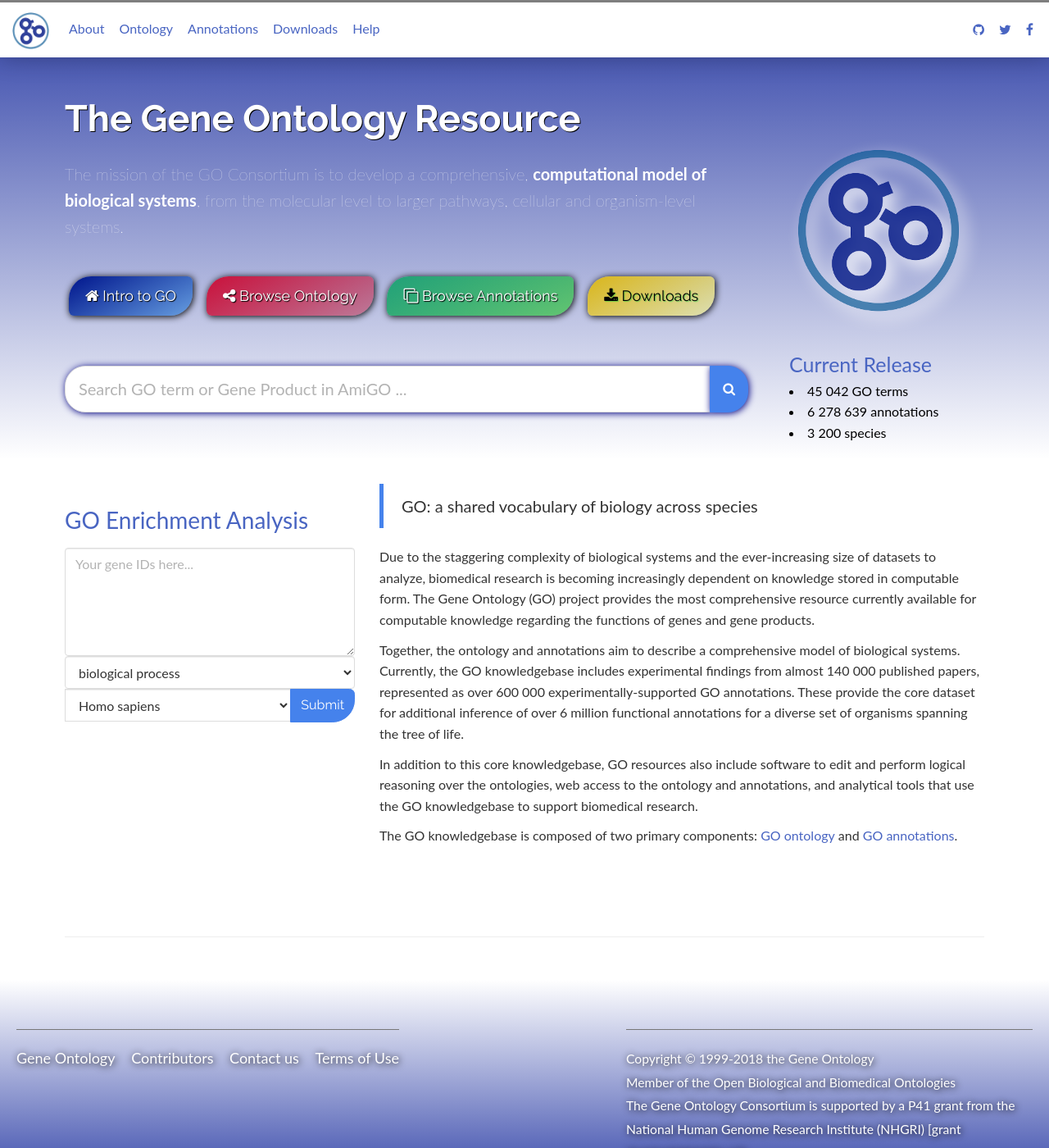
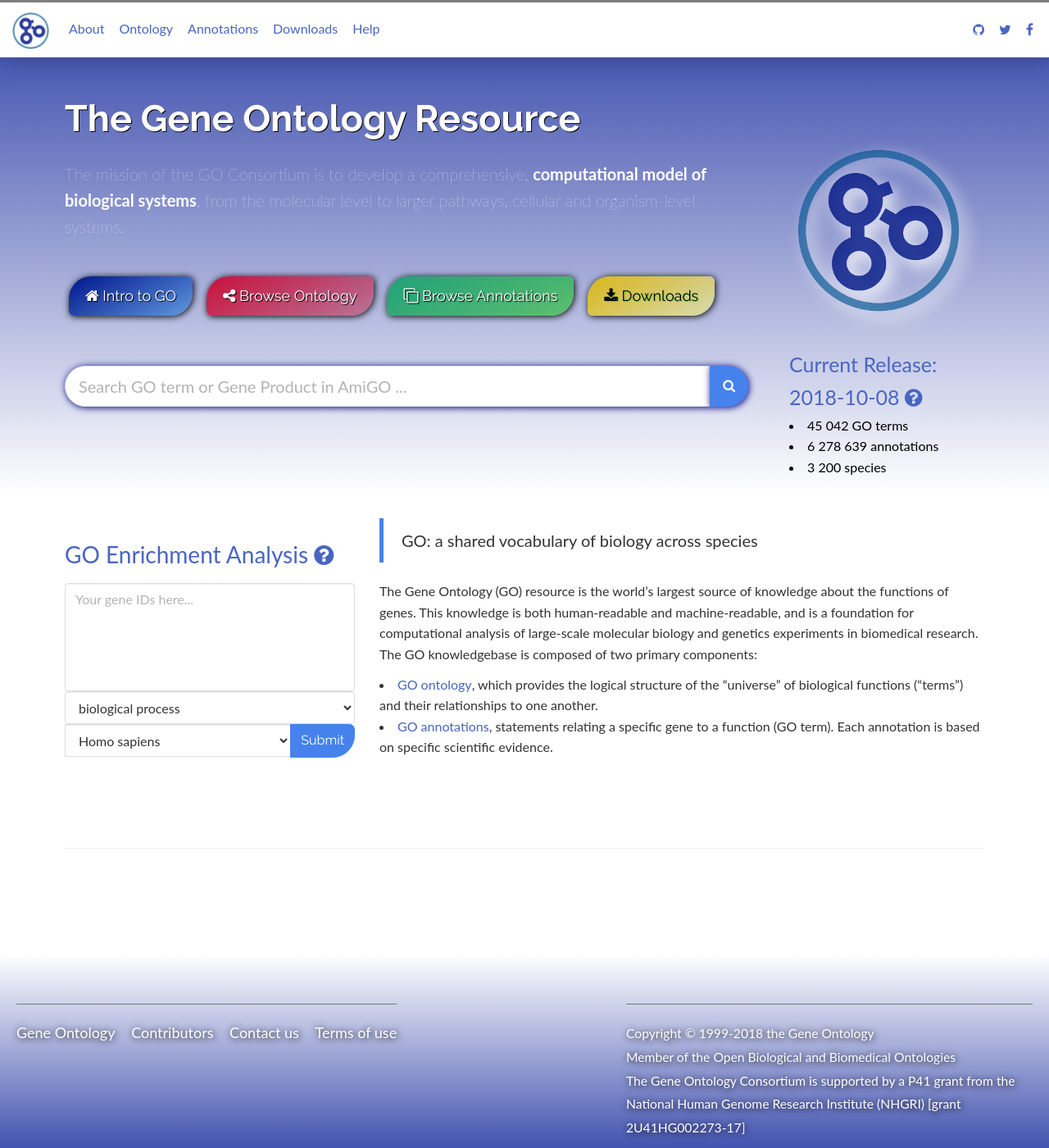
Before and after one commit to geneontology/geneontology.github.io, a Jekyll site: the page built from index.html, in a window 1280 px wide and 1400 px high. Shown: the whole window at 82% size. Built offline with Jekyll 4.4.1, drawn with Linux system fonts in a browser that asks for light colours; nearby versions of some CDN libraries.

Commit message:
Question marks

```diff
--- a/_includes/footer.html
+++ b/_includes/footer.html
@@ -14,7 +14,7 @@
 						<a href="http://help.geneontology.org" class="footer__link" target="blank">Contact us</a>
 					</li>
 					<li class="footer__item">
-						<a href="/docs/go-citation-policy/" class="footer__link">Terms of Use</a>
+						<a href="/docs/go-citation-policy/" class="footer__link">Terms of use</a>
 					</li>
 				</ul>
 			</div>
@@ -30,7 +30,7 @@
 					<br>
 					The Gene Ontology Consortium is supported by a P41 grant from the National Human Genome Research Institute (NHGRI) [grant
 					<a href="https://projectreporter.nih.gov/project_info_details.cfm?aid=9209989" rel="external" title="National Human Genome Research Institute grant 2U41HG002273-17" class="footer__link" target="blank">
-						2U41HG002273-17</a>].
+						2U41HG002273-17</a>]
 				</small>
 			</p>
 		</div>
--- a/index.html
+++ b/index.html
@@ -20,8 +20,7 @@
 				<p class="u-margin-top-medium">
 
 					<a class="btn u-background-gradient-primary btn-lg" href="{{ " /docs/introduction-to-go-resource/
-					 " | prepend: site.baseurl }}"
-					 	role="button" style="font-size: 18px; margin: 5px">
+					 " | prepend: site.baseurl }}" role="button" style="font-size: 18px; margin: 5px">
 						<i class="fa fa-home"></i> Intro to GO</a>
 
 					<a class="btn u-background-gradient-secondary btn-lg" href="http://amigo.geneontology.org/amigo/dd_browse" target="blank"
@@ -33,8 +32,8 @@
 					 role="button" style="font-size: 18px; margin: 5px">
 						<i class="fa fa-clone"></i> Browse Annotations</a>
 
-					<a class="btn u-background-gradient-quaternary btn-lg" href="{{ " /docs/downloads/ " | prepend: site.baseurl }}"
-						role="button" style="font-size: 18px; margin: 5px">
+					<a class="btn u-background-gradient-quaternary btn-lg" href="{{ " /docs/downloads/ " | prepend: site.baseurl }}" role="button"
+					 style="font-size: 18px; margin: 5px">
 						<i class="fa fa-download"></i> Downloads</a>
 
 				</p>
@@ -45,12 +44,11 @@
 					<form action="http://amigo.geneontology.org/amigo/medial_search" class="" method="GET">
 						<div class="center-block" style="padding-bottom: 1em;">
 							<div class="input-group">
-								<input id="gsf-query" class="form-control input-lg go-search-bar" style="width: 100%; border-radius:25px 0px 0px 25px;"
-										name="q" placeholder="Search GO term or Gene Product in AmiGO ..."
-								 		title="Hint: add a space after completing a word to narrow the search." type="text">
+								<input id="gsf-query" class="form-control input-lg go-search-bar" style="width: 100%; border-radius:25px 0px 0px 25px;height: 50px;" name="q"
+								 placeholder="Search GO term or Gene Product in AmiGO ..." title="Hint: add a space after completing a word to narrow the search."
+								 type="text">
 								<span class="input-group-btn">
-									<button class="btn btn-primary u-no-transform go-search-bar" type="submit"
-											style="padding-left: 15px; padding-right: 15px; border-radius:0px 25px 25px 0px; height: 57px;">
+									<button class="btn btn-primary u-no-transform go-search-bar" type="submit" style="padding-left: 15px; padding-right: 15px; border-radius:0px 25px 25px 0px; height: 50px;">
 										<i class="fa fa-search"></i>
 									</button>
 								</span>
@@ -73,7 +71,9 @@
 				color: black;
 				">
 
-					<h3 style="font-size: 25px;margin-bottom: 0px;"><a href="/docs/downloads/">Current Release</a></h3>
+					<h3 style="font-size: 25px;margin-bottom: 0px;">
+						<a href="/docs/downloads/">Current Release: 2018-10-08 <i class="fa fa-question-circle"></i></a>
+					</h3>
 					<li>45 042 GO terms</li>
 					<li>6 278 639 annotations</li>
 					<li>3 200 species</li>
@@ -97,13 +97,15 @@
 		<!-- LEFT PANEL -->
 		<div class="col-md-4">
 
-			<h3 class="display: block; margin-left: auto; margin-right: auto;"><a href="/docs/go-enrichment-analysis/">GO Enrichment Analysis</a></h5>
+			<h3 class="display: block; margin-left: auto; margin-right: auto;">
+				<a href="/docs/go-enrichment-analysis/">GO Enrichment Analysis <i class="fa fa-question-circle"></i></a>
+				</h5>
 
 				<form action="http://pantherdb.org/webservices/go/overrep.jsp" class="form-inline" role="form" method="POST">
 					<input name="correction" value="bonferroni" type="hidden">
 					<input name="format" value="html" type="hidden">
 					<input name="resource" value="PANTHER" type="hidden">
-					<textarea id="landing_gene_input" class="form-control" rows="5" name="input" placeholder="Your gene IDs here..." style="width:100%"></textarea>
+					<textarea id="landing_gene_input" class="form-control" rows="5" name="input" placeholder="Your gene IDs here..." style="width:100%; resize: none;"></textarea>
 
 					<div class="form-group" style="width:100%">
 						<select id="rte_ontology" class="form-control" name="ontology" style="width:100%">
@@ -238,25 +240,13 @@
 			</blockquote>
 
 			<p>
-				Due to the staggering complexity of biological systems and the ever-increasing size of datasets to analyze, biomedical research
-				is becoming increasingly dependent on knowledge stored in computable form. The Gene Ontology (GO) project provides the
-				most comprehensive resource currently available for computable knowledge regarding the functions of genes and gene products.
+				The Gene Ontology (GO) resource is the world’s largest source of knowledge about the functions of genes. This knowledge is both human-readable and machine-readable, and is a foundation for computational analysis of large-scale molecular biology and genetics experiments in biomedical research.
+
+				The GO knowledgebase is composed of two primary components:
+				<li> <a href="/docs/ontology-documentation/">GO ontology</a>, which provides the logical structure of the “universe” of biological functions (“terms”) and their relationships to one another. </li>
+				<li> <a href="/docs/go-annotations/">GO annotations</a>, statements relating a specific gene to a function (GO term). Each annotation is based on specific scientific evidence.</li>
 			</p>
 
-			<p>
-					Together, the ontology and annotations aim to describe a comprehensive model of biological systems. Currently, the GO knowledgebase
-					includes experimental findings from almost 140 000 published papers, represented as over 600 000 experimentally-supported
-					GO annotations. These provide the core dataset for additional inference of over 6 million functional annotations for
-					a diverse set of organisms spanning the tree of life.
-				</p>
-
-				<p>
-					In addition to this core knowledgebase, GO resources also include software to edit and perform logical reasoning over the
-					ontologies, web access to the ontology and annotations, and analytical tools that use the GO knowledgebase to support
-					biomedical research.
-				</p>
-
-				<p>The GO knowledgebase is composed of two primary components: <a href="/docs/ontology-documentation/">GO ontology</a> and <a href="/docs/go-annotations/">GO annotations</a>.</p>
 		</div>
 
 	</div>
@@ -297,5 +287,7 @@
 		</div>
 	</div> -->
 
-	<br><br><br>
+	<br>
+	<br>
+	<br>
 	<hr>
```
Lines whose indentation alone changed are shown as unchanged.
